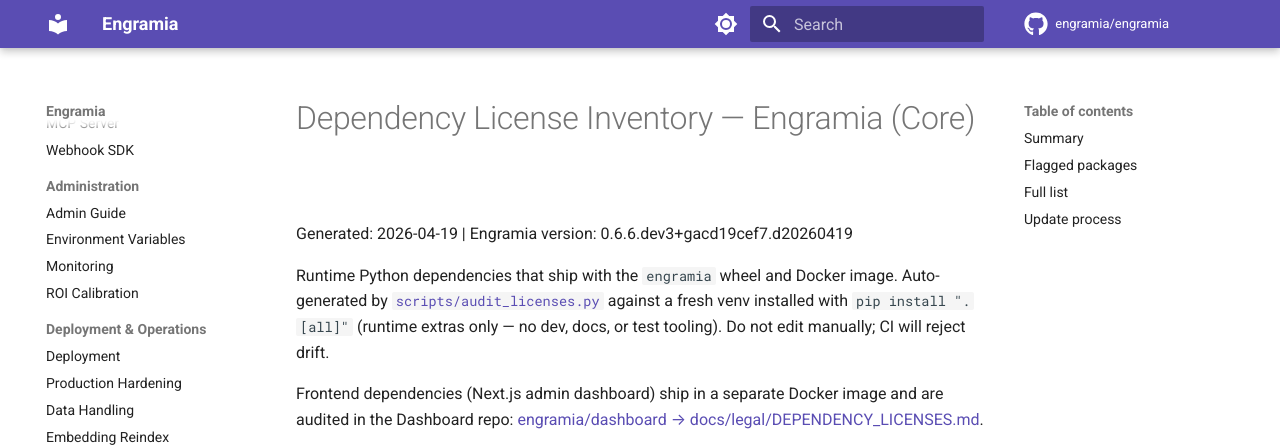
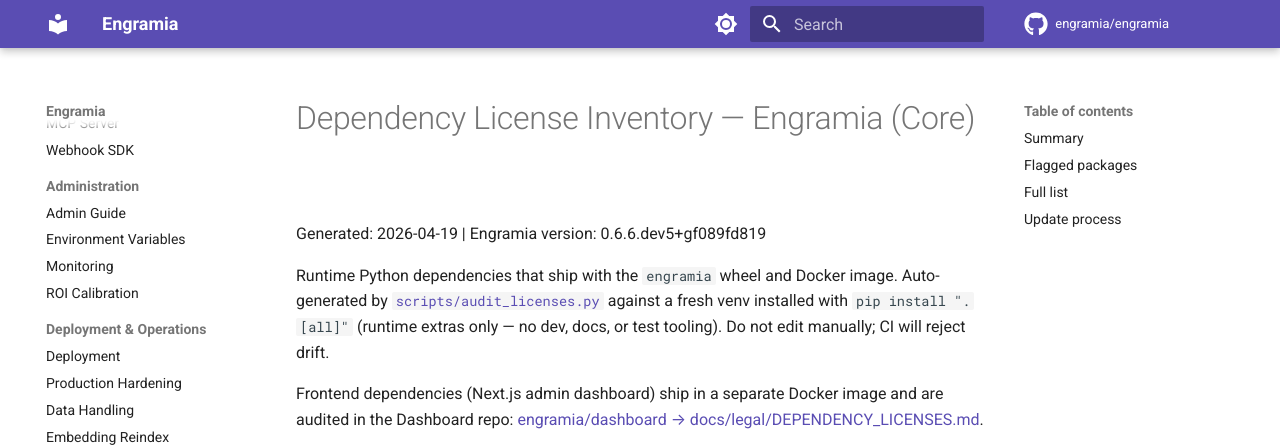
Before and after one commit to engramia/engramia, an MkDocs documentation site: the page built from docs/legal/DEPENDENCY_LICENSES.md, in a window 1280 px wide and 900 px high. Shown: the top 447 px of the window. Built offline with MkDocs 1.6.1 and Material for MkDocs 9.7.7, drawn with Linux system fonts in a browser that asks for light colours; comment, search, counter and statistics services are not loaded.

Commit message:
chore: update LICENSE + DEPENDENCY_LICENSES for v0.6.6

```diff
--- a/docs/legal/DEPENDENCY_LICENSES.md
+++ b/docs/legal/DEPENDENCY_LICENSES.md
@@ -1,6 +1,6 @@
 # Dependency License Inventory — Engramia (Core)
 
-Generated: 2026-04-19  |  Engramia version: 0.6.6.dev3+gacd19cef7.d20260419
+Generated: 2026-04-19  |  Engramia version: 0.6.6.dev5+gf089fd819
 
 Runtime Python dependencies that ship with the `engramia` wheel and Docker image. Auto-generated by [`scripts/audit_licenses.py`](../../scripts/audit_licenses.py) against a fresh venv installed with `pip install ".[all]"` (runtime extras only — no dev, docs, or test tooling). Do not edit manually; CI will reject drift.
 
```
Also changed, not shown: other parts of docs/legal/DEPENDENCY_LICENSES.md (+1 -1 lines).
